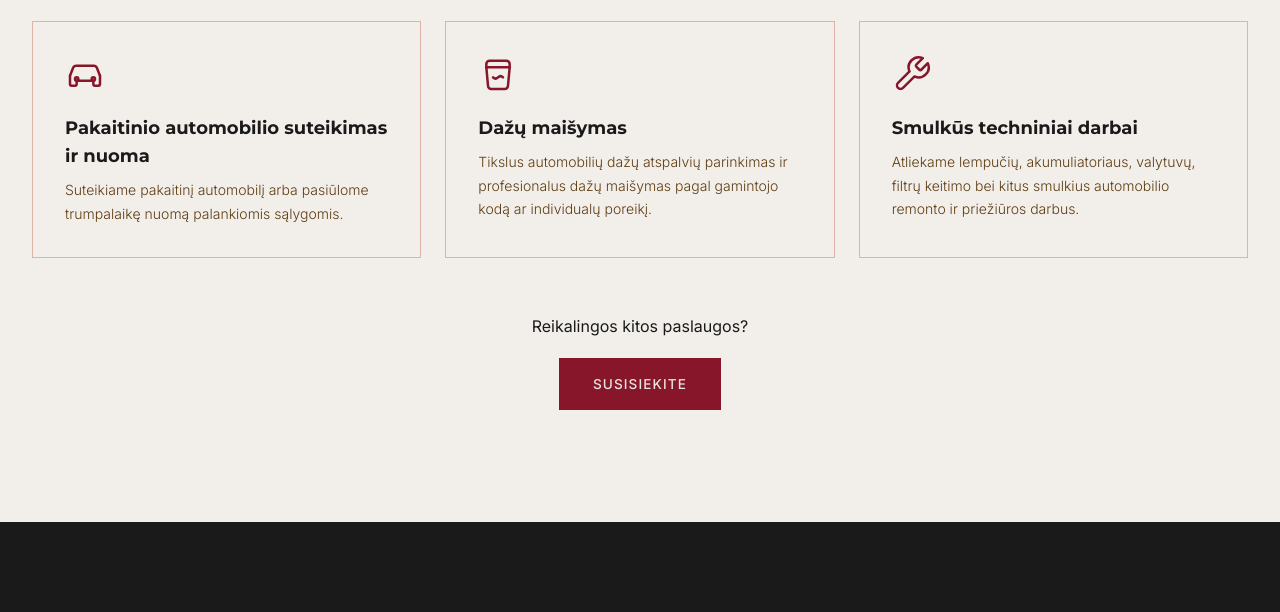
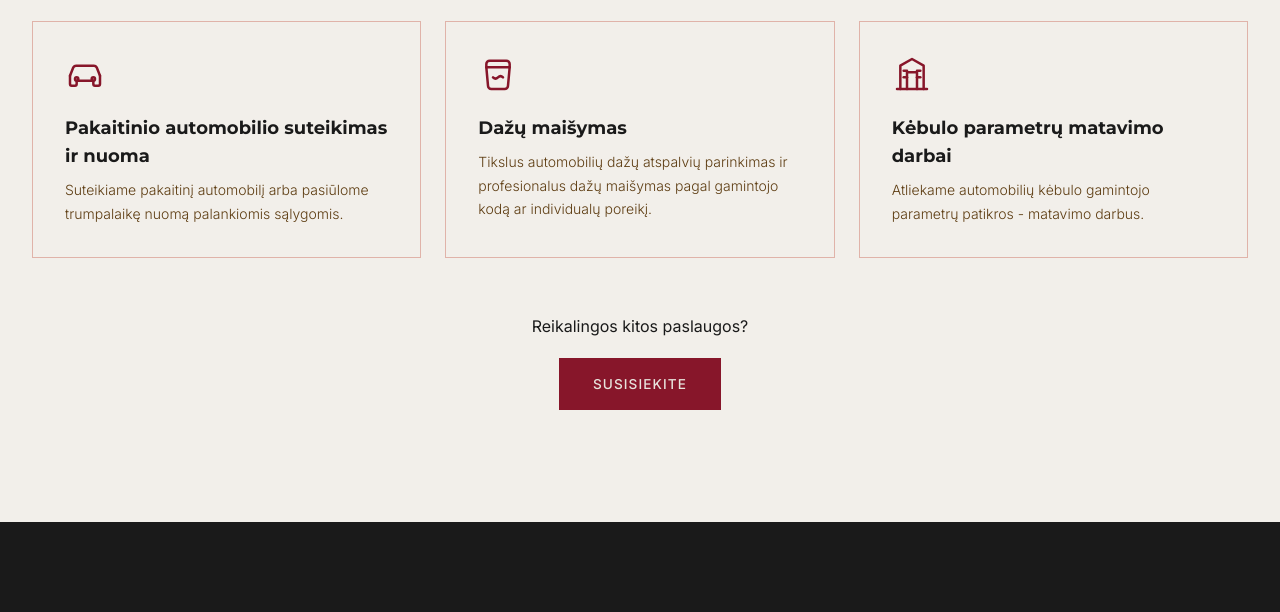
Before and after one commit to Justaslad/Autoremda, a website: page index.html in a window 1280 px wide. Shown: the part 3080-3692 px from the top of the page. Drawn offline with nearby package versions, Linux system fonts and the light colour scheme.

Commit message:
TEST
TEST

```diff
--- a/index.html
+++ b/index.html
@@ -669,13 +669,19 @@
             <p class="font-body font-light text-sm" style="color: var(--text-muted); line-height: 1.7;">Tikslus automobilių dažų atspalvių parinkimas ir profesionalus dažų maišymas pagal gamintojo kodą ar individualų poreikį.</p>
           </div>
 
-          <!-- Card 6: Smulkūs techniniai darbai -->
+          <!-- Card 6: Kėbulo parametrų matavimo darbai -->
           <div class="reveal stagger-3 p-6 sm:p-8 border transition-[border-color] duration-200 hover:border-[var(--accent)]" style="border-color: rgba(181,42,17,0.3); background: var(--bg-elevated);">
             <svg class="mb-5" width="40" height="40" viewBox="0 0 24 24" fill="none" stroke="var(--accent)" stroke-width="1.5" stroke-linecap="round" stroke-linejoin="round">
-              <path d="M14.7 6.3a1 1 0 0 0 0 1.4l1.6 1.6a1 1 0 0 0 1.4 0l3.77-3.77a6 6 0 0 1-7.94 7.94l-6.91 6.91a2.12 2.12 0 0 1-3-3l6.91-6.91a6 6 0 0 1 7.94-7.94l-3.76 3.76z"/>
+              <path d="M3 21h18"/>
+              <path d="M5 21V7l7-4 7 4v14"/>
+              <path d="M9 21V11h6v10"/>
+              <path d="M7 10h2"/>
+              <path d="M15 10h2"/>
+              <path d="M7 14h2"/>
+              <path d="M15 14h2"/>
             </svg>
-            <h3 class="font-display font-bold text-lg mb-2" style="color: var(--text-primary);">Smulkūs techniniai darbai</h3>
-            <p class="font-body font-light text-sm" style="color: var(--text-muted); line-height: 1.7;">Atliekame lempučių, akumuliatoriaus, valytuvų, filtrų keitimo bei kitus smulkius automobilio remonto ir priežiūros darbus.</p>
+            <h3 class="font-display font-bold text-lg mb-2" style="color: var(--text-primary);">Kėbulo parametrų matavimo darbai</h3>
+            <p class="font-body font-light text-sm" style="color: var(--text-muted); line-height: 1.7;">Atliekame automobilių kėbulo gamintojo parametrų patikros - matavimo darbus.</p>
           </div>
         </div>
 
```
